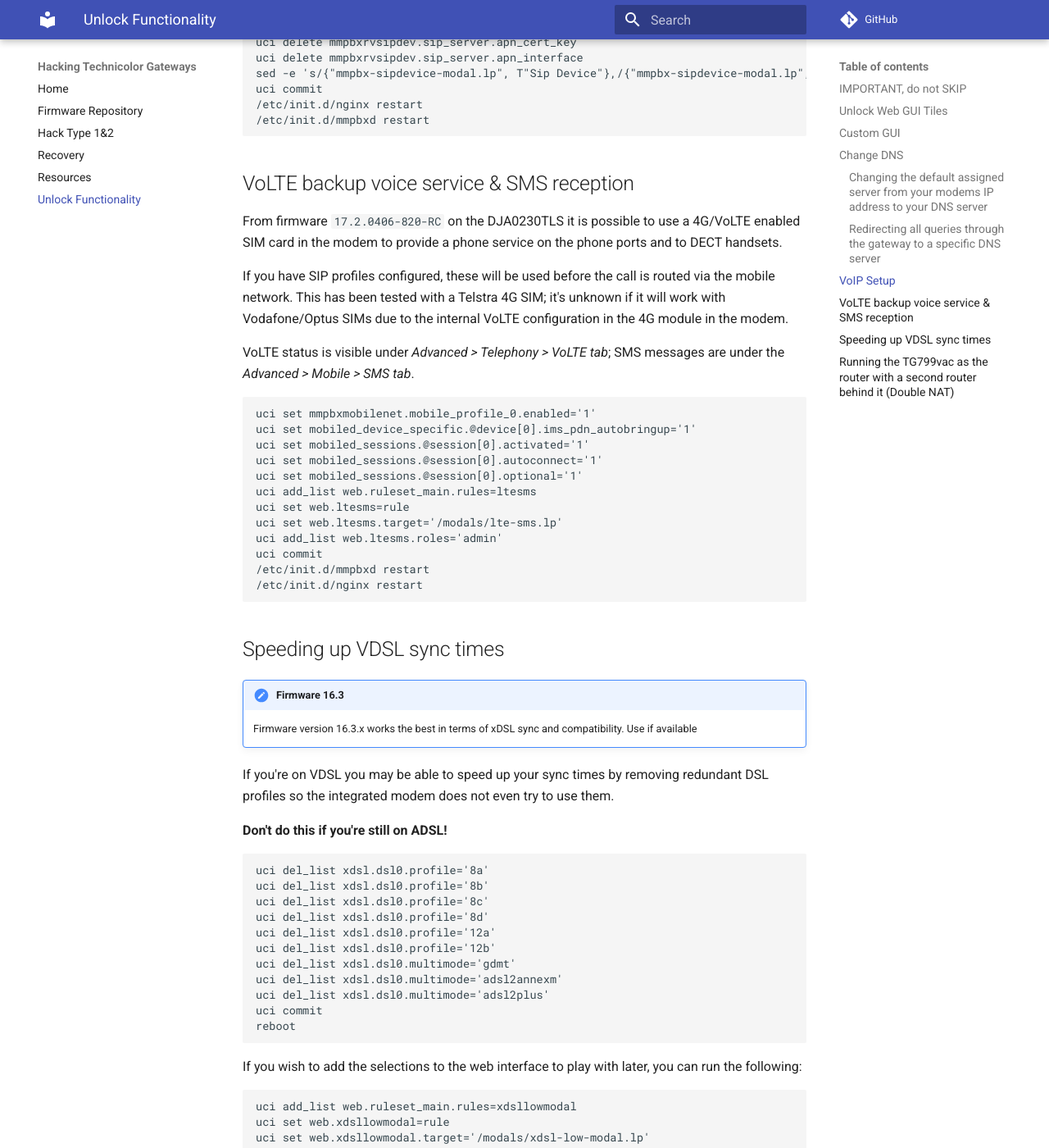
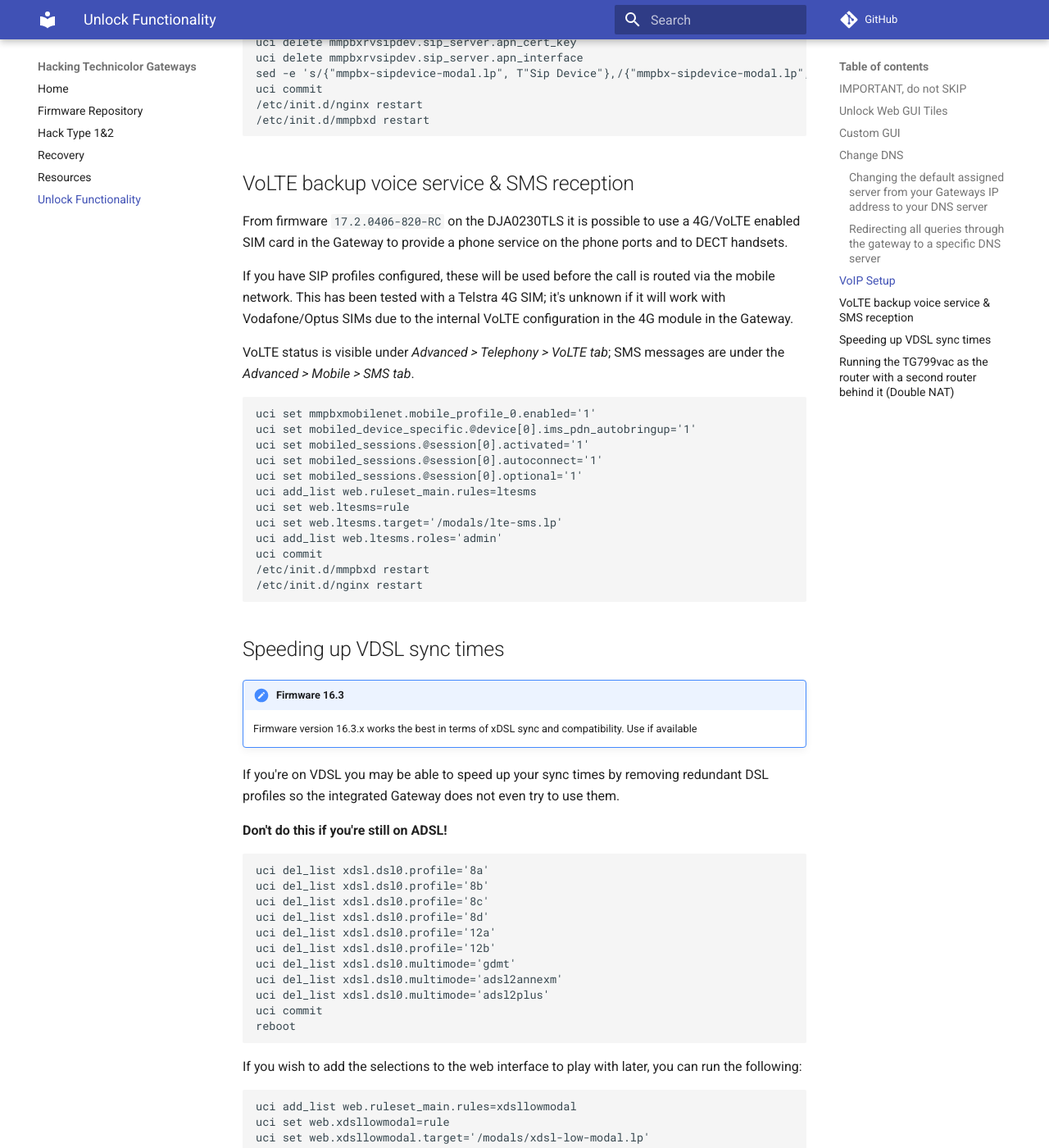
Before and after one commit to hack-technicolor/hack-technicolor, an MkDocs documentation site: the page built from docs/Unlock Functionality.md, in a window 1280 px wide and 1400 px high, scrolled down 4022 px. Shown: the whole window at 82% size. Built offline with MkDocs 1.6.1 and Material for MkDocs 9.7.7, drawn with Linux system fonts in a browser that asks for light colours; comment, search, counter and statistics services are not loaded; some of the changed text lies outside the part shown.

Commit message:
replace "modem" with "gateway"

```diff
--- a/docs/Unlock Functionality.md
+++ b/docs/Unlock Functionality.md
@@ -2,9 +2,9 @@
 
 ## IMPORTANT, do not SKIP
 
-**Warning:** This process is not supported by the manufacturer or supplier of your modem.
+**Warning:** This process is not supported by the manufacturer or supplier of your Gateway.
 
-There is no way of knowing your situation and the process could break your modem or reduce its security allowing other people into your network. Anyone following this guide accepts full responsibility for the outcomes.
+There is no way of knowing your situation and the process could break your Gateway or reduce its security allowing other people into your network. Anyone following this guide accepts full responsibility for the outcomes.
 
 ## Unlock Web GUI Tiles
 
@@ -53,7 +53,7 @@
 
 **This is highly recommended for users who want the most usability out of their new gateway!**
 
-!!! danger "Custom GUI has permanently bricked modems before"
+!!! danger "Custom GUI has permanently bricked Gateways before"
     In older versions of this GUI, it has bricked low space devices like the TG799vac. Make sure you remove unneeded packages before installing!
     It now has a brick prevention method in place so this is not so much of a worry.
 
@@ -61,7 +61,7 @@
 
 This is by far one of the most requested mods.
 
-### Changing the default assigned server from your modems IP address to your DNS server
+### Changing the default assigned server from your Gateways IP address to your DNS server
 
 1. Using `vi` or a program like WinSCP edit /etc/config/DHCP
 2. Under
@@ -191,9 +191,9 @@
 
 ## VoLTE backup voice service & SMS reception
 
-From firmware `17.2.0406-820-RC` on the DJA0230TLS it is possible to use a 4G/VoLTE enabled SIM card in the modem to provide a phone service on the phone ports and to DECT handsets.
+From firmware `17.2.0406-820-RC` on the DJA0230TLS it is possible to use a 4G/VoLTE enabled SIM card in the Gateway to provide a phone service on the phone ports and to DECT handsets.
 
-If you have SIP profiles configured, these will be used before the call is routed via the mobile network.  This has been tested with a Telstra 4G SIM; it's unknown if it will work with Vodafone/Optus SIMs due to the internal VoLTE configuration in the 4G module in the modem.
+If you have SIP profiles configured, these will be used before the call is routed via the mobile network.  This has been tested with a Telstra 4G SIM; it's unknown if it will work with Vodafone/Optus SIMs due to the internal VoLTE configuration in the 4G module in the Gateway.
 
 VoLTE status is visible under *Advanced > Telephony > VoLTE tab*; SMS messages are under the *Advanced > Mobile > SMS tab*.
 
@@ -217,7 +217,7 @@
 !!! note "Firmware 16.3"
     Firmware version 16.3.x works the best in terms of xDSL sync and compatibility. Use if available
 
-If you're on VDSL you may be able to speed up your sync times by removing redundant DSL profiles so the integrated modem does not even try to use them.
+If you're on VDSL you may be able to speed up your sync times by removing redundant DSL profiles so the integrated Gateway does not even try to use them.
 
 **Don't do this if you're still on ADSL!**
 
```
Also changed, not shown: docs/Firmware Repository.md (+3 -3 lines), docs/Hack Type 1&2.md (+3 -3 lines), docs/Recovery.md (+2 -2 lines), docs/Resources.md (+3 -3 lines), docs/index.md (+2 -2 lines).
